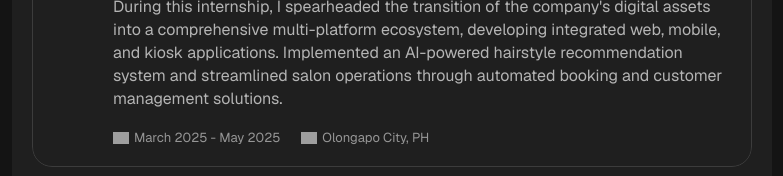
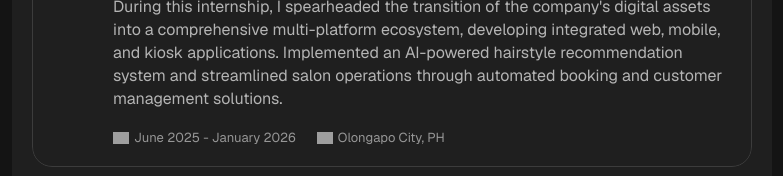
Before and after one commit to jf-canapati/portfolioByJF, a React (Vite) app: page / in a window 1280 px wide. Shown: the part 2240-2416 px from the top of the page, without its empty margins (248-1031 px from the left). Built offline with nearby package versions, Linux system fonts and the light colour scheme; grey boxes are pictures that could not be loaded.

Commit message:
Update David's Salon internship timeline to June 2025 - January 2026

```diff
--- a/src/components/portfolio/ExperienceSection.tsx
+++ b/src/components/portfolio/ExperienceSection.tsx
@@ -14,7 +14,7 @@ const experiences = [
     company: "David's Salon",
     position: "Web Development Intern",
     description: "During this internship, I spearheaded the transition of the company's digital assets into a comprehensive multi-platform ecosystem, developing integrated web, mobile, and kiosk applications. Implemented an AI-powered hairstyle recommendation system and streamlined salon operations through automated booking and customer management solutions.",
-    timeline: "March 2025 - May 2025",
+    timeline: "June 2025 - January 2026",
     location: "Olongapo City, PH",
     logo: "/david-salon-logo.png"
   },
```
